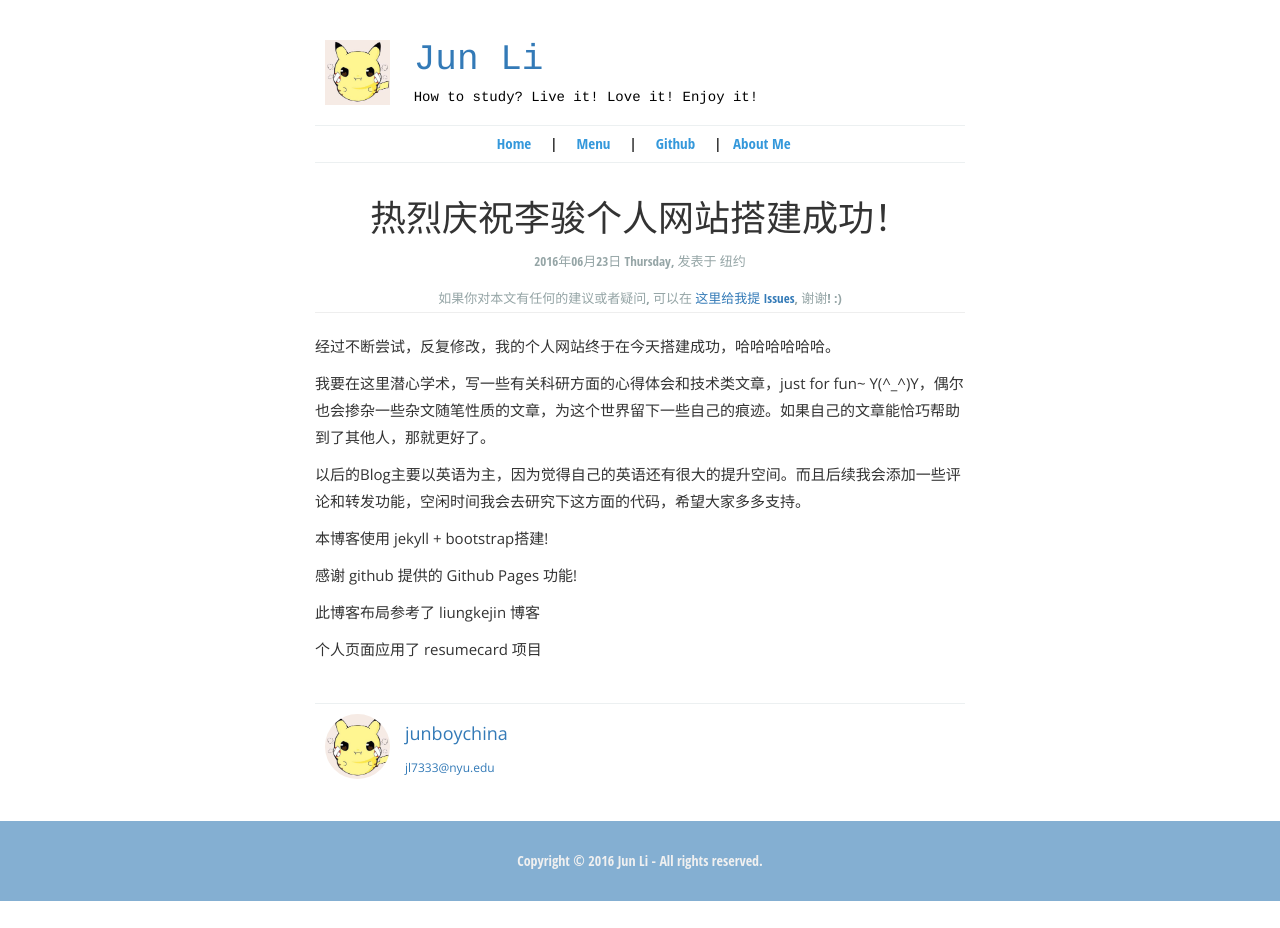
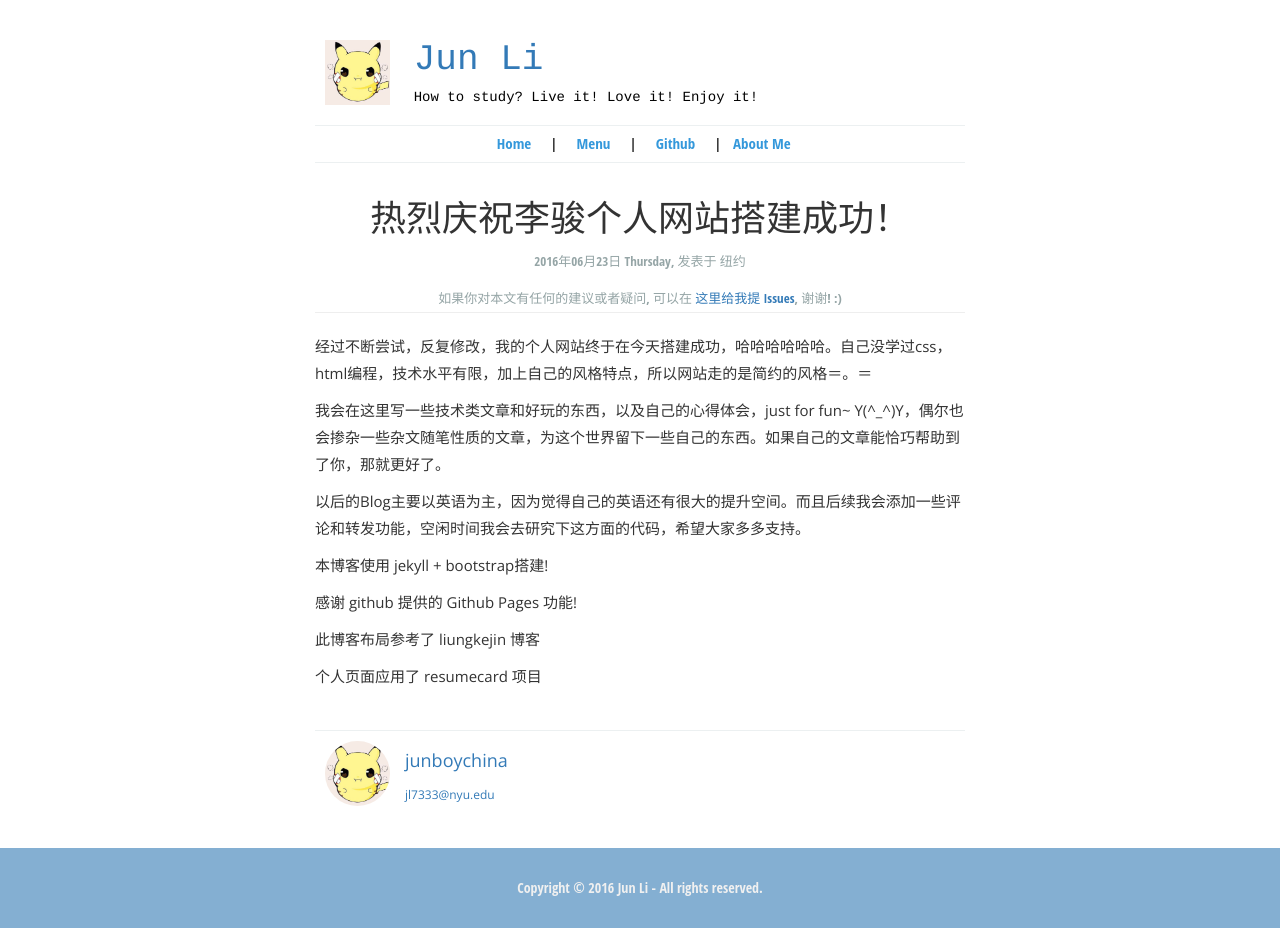
Before and after one commit to junboychina/junboychina.github.io, a Jekyll site: the page built from _posts/2016-06-23-Getting-Started.md, in a window 1280 px wide. Built offline with Jekyll 4.4.1, drawn with Linux system fonts in a browser that asks for light colours; comment, search, counter and statistics services are not loaded; before the commit the page ends 901 px from its top, so only the background shows below that.

Commit message:
modify profile and first passage

````diff
--- a/_posts/2016-06-23-Getting-Started.md
+++ b/_posts/2016-06-23-Getting-Started.md
@@ -6,9 +6,9 @@
 pulished: true
 excerpt_separator: "```"
 ---
-经过不断尝试，反复修改，我的个人网站终于在今天搭建成功，哈哈哈哈哈哈。
+经过不断尝试，反复修改，我的个人网站终于在今天搭建成功，哈哈哈哈哈哈。自己没学过css，html编程，技术水平有限，加上自己的风格特点，所以网站走的是简约的风格＝。＝
 
-我要在这里潜心学术，写一些有关科研方面的心得体会和技术类文章，just for fun~ Y(^_^)Y，偶尔也会掺杂一些杂文随笔性质的文章，为这个世界留下一些自己的痕迹。如果自己的文章能恰巧帮助到了其他人，那就更好了。
+我会在这里写一些技术类文章和好玩的东西，以及自己的心得体会，just for fun~ Y(^_^)Y，偶尔也会掺杂一些杂文随笔性质的文章，为这个世界留下一些自己的东西。如果自己的文章能恰巧帮助到了你，那就更好了。
 
 以后的Blog主要以英语为主，因为觉得自己的英语还有很大的提升空间。而且后续我会添加一些评论和转发功能，空闲时间我会去研究下这方面的代码，希望大家多多支持。
 
````
Also changed, not shown: _data/author.yml (+4 -4 lines).
